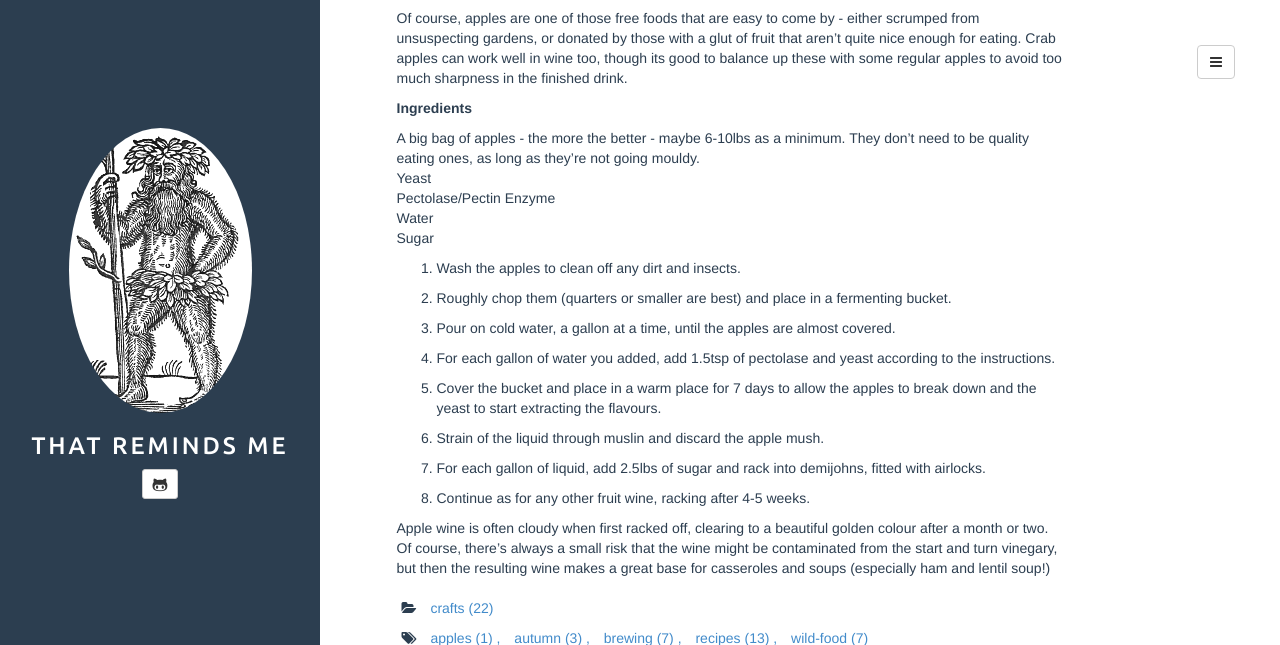
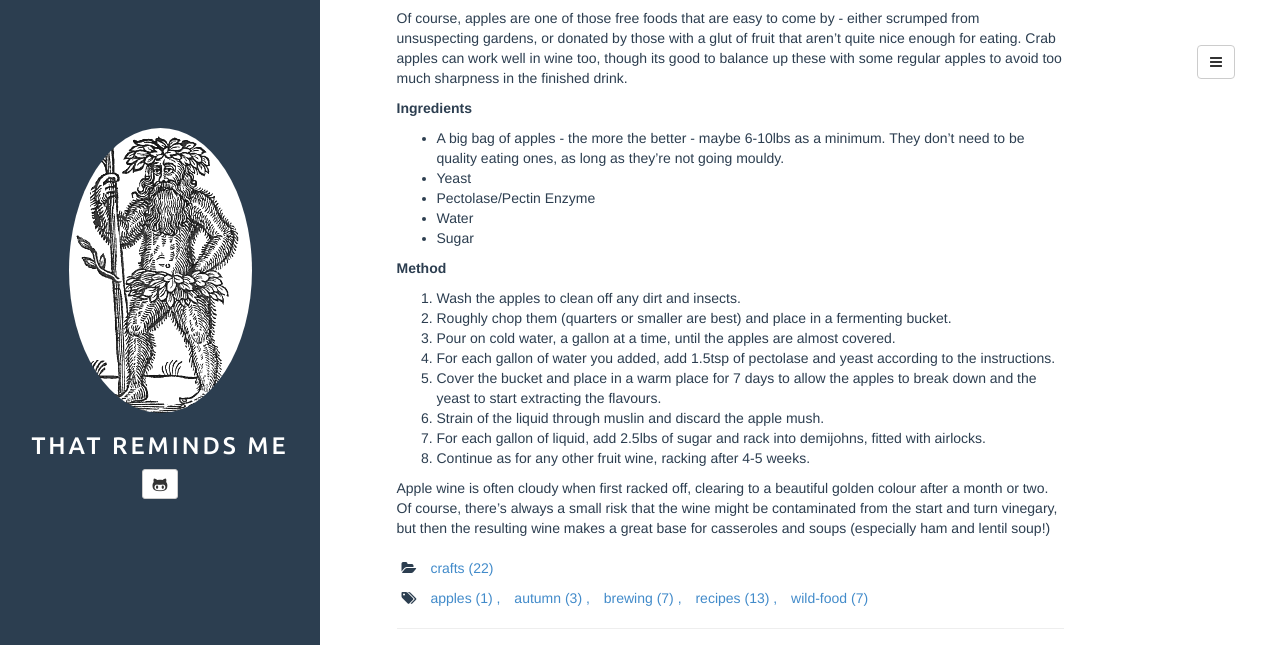
Before and after one commit to mrichar1/thatremindsme, a Jekyll site: the page built from _posts/2010-09-28-Apple Wine without a Fruit Press.md, in a window 1280 px wide and 900 px high, scrolled down 312 px, cut to the strip 0-645 px from the top of the window. Built offline with Jekyll 4.4.1, drawn with Linux system fonts in a browser that asks for light colours.

Commit message:
Fix lists.

```diff
--- a/_posts/2010-09-28-Apple Wine without a Fruit Press.md
+++ b/_posts/2010-09-28-Apple Wine without a Fruit Press.md
@@ -13,40 +13,22 @@ Of course, apples are one of those free foods that are easy to come by - either
 
 **Ingredients**
 
-A big bag of apples - the more the better - maybe 6-10lbs as a minimum. They don't need to be quality eating ones, as long as they're not going mouldy.
-Yeast
-Pectolase/Pectin Enzyme
-Water
-Sugar
+* A big bag of apples - the more the better - maybe 6-10lbs as a minimum. They don't need to be quality eating ones, as long as they're not going mouldy.
+* Yeast
+* Pectolase/Pectin Enzyme
+* Water
+* Sugar
 
+**Method**
 
-
-
-
-  1. Wash the apples to clean off any dirt and insects.
-
-
-  2. Roughly chop them (quarters or smaller are best) and place in a fermenting bucket.
-
-
-  3. Pour on cold water, a gallon at a time, until the apples are almost covered.
-
-
-  4. For each gallon of water you added, add 1.5tsp of pectolase and yeast according to the instructions.
-
-
-  5. Cover the bucket and place in a warm place for 7 days to allow the apples to break down and the yeast to start extracting the flavours.
-
-
-  6. Strain of the liquid through muslin and discard the apple mush.
-
-
-  7. For each gallon of liquid, add 2.5lbs of sugar and rack into demijohns, fitted with airlocks.
-
-
-  8. Continue as for any other fruit wine, racking after 4-5 weeks.
-
-
+1. Wash the apples to clean off any dirt and insects.
+2. Roughly chop them (quarters or smaller are best) and place in a fermenting bucket.
+3. Pour on cold water, a gallon at a time, until the apples are almost covered.
+4. For each gallon of water you added, add 1.5tsp of pectolase and yeast according to the instructions.
+5. Cover the bucket and place in a warm place for 7 days to allow the apples to break down and the yeast to start extracting the flavours.
+6. Strain of the liquid through muslin and discard the apple mush.
+7. For each gallon of liquid, add 2.5lbs of sugar and rack into demijohns, fitted with airlocks.
+8. Continue as for any other fruit wine, racking after 4-5 weeks.
 
 
 Apple wine is often cloudy when first racked off, clearing to a beautiful golden colour after a month or two. Of course, there's always a small risk that the wine might be contaminated from the start and turn vinegary, but then the resulting wine makes a great base for casseroles and soups (especially ham and lentil soup!)
```
